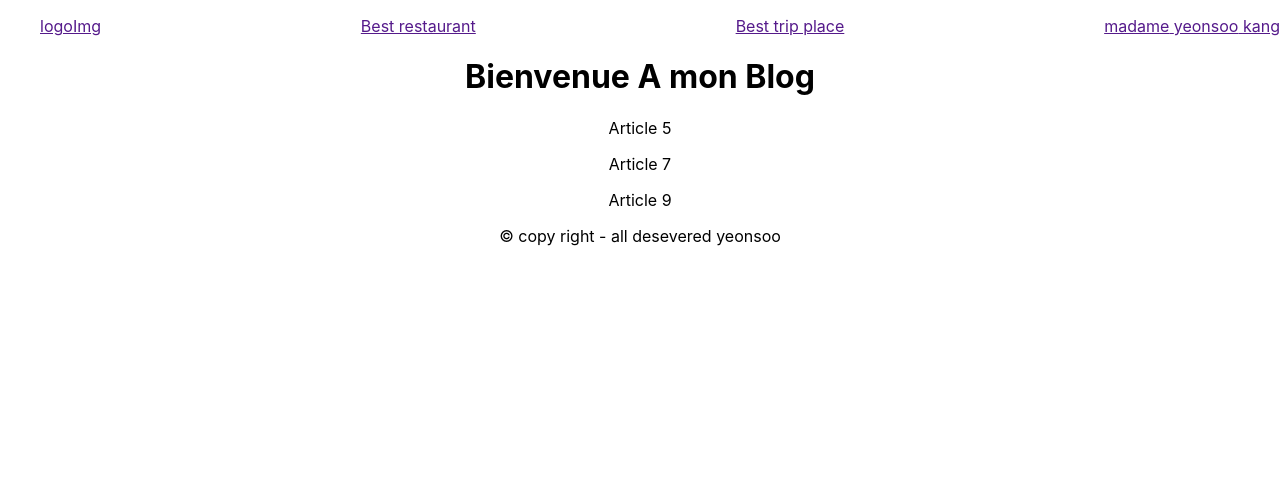
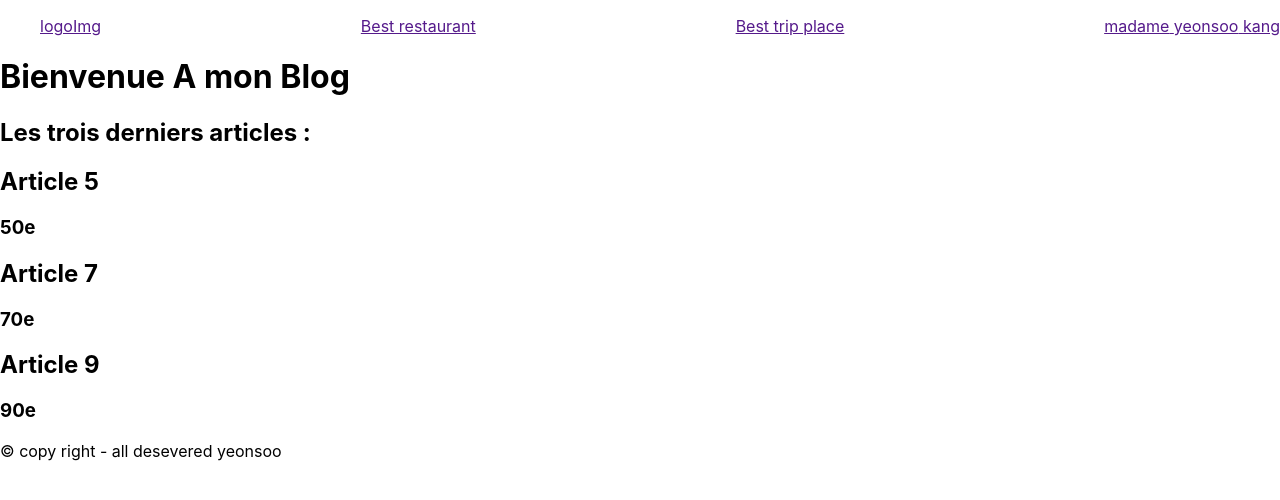
Before and after one commit to v-ina/exercice-react--depuis_le_debut, a React (Create React App) app: page / in a window 1280 px wide. Shown: the top 500 px of the page. Built offline with nearby package versions, Linux system fonts and the light colour scheme.

Commit message:
correction d'hier

```diff
--- a/src/App.js
+++ b/src/App.js
@@ -6,11 +6,12 @@ import './App.css';
 
 function App() {
   return (
-    <div className="App">
+    <>
+      {/* header위에 div있는 거 이상하기때문에 <>빈 거로 두는 게 나음 */}
       <Header />
       <Home />
       <Footer/>
-    </div>
+    </>
   );
 }
 
--- a/src/Home.js
+++ b/src/Home.js
@@ -1,3 +1,4 @@
+
 function Home(){
 
     const articles = [
@@ -62,23 +63,57 @@ function Home(){
         },
       ];
 
+      // je dois recuperer les trois dernierws articles publides du tableau
+      // recuperer les trois derniers de la nouvelle liste
+
+
+
+
+
+  /*
+    // mon code
+    const publishedArticles = articles.filter(el=>el.isPublished == true)
+    const last3Articles = publishedArticles.slice(-3)
+      console.log(last3Articles);
 
     return (
-        <>
-        {articles.map((article,ind) =>{
-            return (
-                <div>
-                    {article.isPublished &&
-                    <>
-                        {ind > 2 && <p>{article.title}</p>}
-                    </>
-                    }
-                </div>
-
+      <>
+            {last3Articles.map(el=>{
+              return (
+                <p>{el.title}</p>
                 )
-            })
-        }
+              })}
         </>
     )
+    */
+
+
+    // Correction de David
+    const publishedArticles = articles.filter((article) => {
+      return article.isPublished === true;
+    });
+    // on a cree un nouveau tableau(publishedArticles) qui contien que les articles.isPublished === true
+
+    const lastThreePublishedArticles = publishedArticles.slice(-3);
+    // apres, on a encore cree un nouveau tableau(lastThreePublishedArticles) qui contien que les derniers trois element de dernier nouveau tableau (publishedArticles)
+
+    return (
+      <main>
+        <h2>Les trois derniers articles : </h2>
+        {lastThreePublishedArticles.map((article) => {
+          // on va recuperer tout les elements de tableau lastThreePublishedArticles, parce qu'il a deja que les derniers 3 elements.
+          // et on va recouperer au-dessus dans une article.
+
+          return (
+            <article>
+              <h2>{article.title}</h2>
+              <h3>{article.price}e</h3>
+            </article>
+          );
+        })}
+      </main>
+    );
+
+
 }
 export default Home
```
